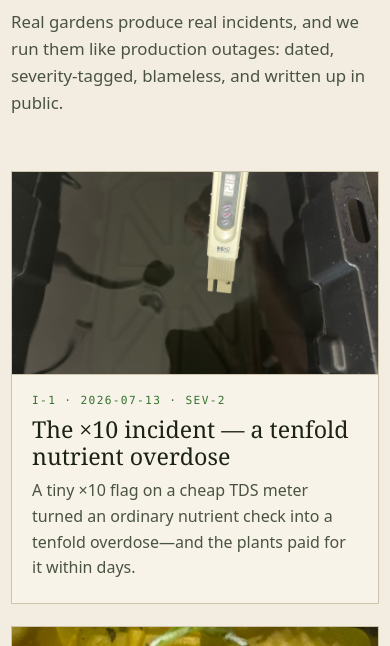
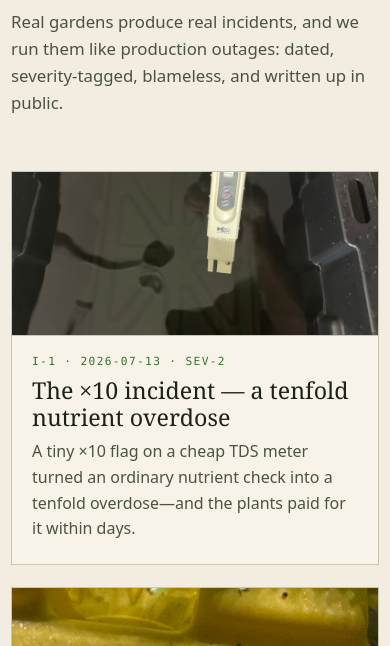
Before and after one commit to NikolayS/samogrow, a website: page docs/blog.html in a window 390 px wide. Shown: the part 198-844 px from the top of the page. Drawn offline with Linux system fonts and the light colour scheme.

Commit message:
fix: shrink blog card thumbnails

```diff
--- a/docs/blog.css
+++ b/docs/blog.css
@@ -43,7 +43,7 @@ h1 { max-width: 850px; margin: 10px 0 16px; font: 400 clamp(2.3rem, 7vw, 5.2rem)
 .post-grid { display: grid; grid-template-columns: repeat(2, minmax(0, 1fr)); gap: 22px; padding-bottom: 80px; }
 .post-card { display: block; color: inherit; text-decoration: none; border: 1px solid var(--line); background: var(--card); }
 .post-card:hover { border-color: var(--leaf); transform: translateY(-2px); }
-.post-card img { display: block; width: 100%; height: min(32vw, 320px); object-fit: cover; border-bottom: 1px solid var(--line); }
+.post-card img { display: block; width: 100%; height: clamp(140px, 18vw, 180px); object-fit: cover; border-bottom: 1px solid var(--line); }
 .post-card .copy { padding: 19px 20px 22px; }
 .post-card h2 { margin: 9px 0; font: 400 1.45rem/1.15 var(--serif); }
 .post-card p { margin: 0; color: var(--soft); }
@@ -62,7 +62,7 @@ h1 { max-width: 850px; margin: 10px 0 16px; font: 400 clamp(2.3rem, 7vw, 5.2rem)
   .shell { width: min(100% - 22px, 1080px); }
   .topbar .shell { gap: 10px; }
   .post-grid { grid-template-columns: 1fr; }
-  .post-card img { height: clamp(180px, 52vw, 240px); }
+  .post-card img { height: clamp(140px, 42vw, 180px); }
   .hero { padding-top: 48px; }
   .home { display: none; }
   .site-menu { margin-inline-start: auto; }
```
Also changed, not shown: docs/i18n.test.mjs (+2 -2 lines).
